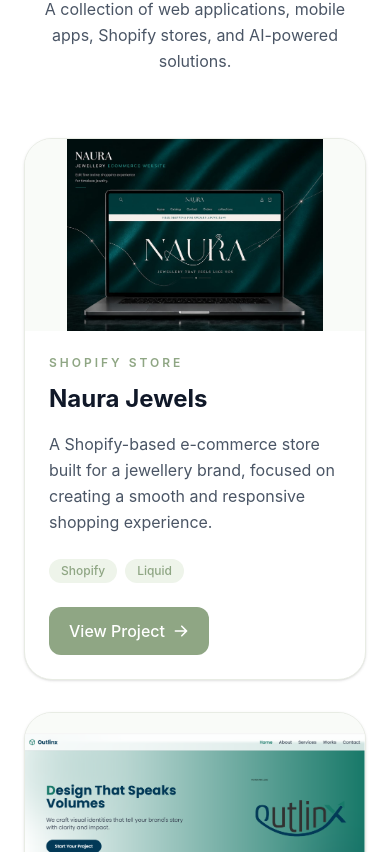
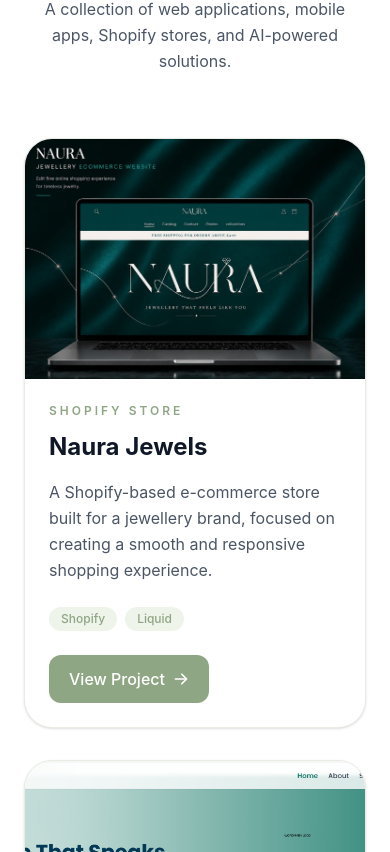
Before and after one commit to rizwana25/portfolio, a React (Vite) app: page / in a window 390 px wide. Shown: the part 4152-5004 px from the top of the page. Built offline with nearby package versions, Linux system fonts and the light colour scheme.

Commit message:
Added projects section

```diff
--- a/src/components/project.jsx
+++ b/src/components/project.jsx
@@ -126,7 +126,7 @@
           {/* Image */}
           <div
             className="
-              h-48
+              h-60
               md:h-64
               bg-gradient-to-br
               from-[#EEF4EA]
@@ -139,12 +139,10 @@
               src={project.image}
               alt={project.title}
               className="
-  w-full
-  h-full
-  object-contain
-  md:object-cover
-  bg-[#F9FBF8]
-"
+                w-full
+                h-full
+                object-cover
+              "
             />
           </div>
 
```
